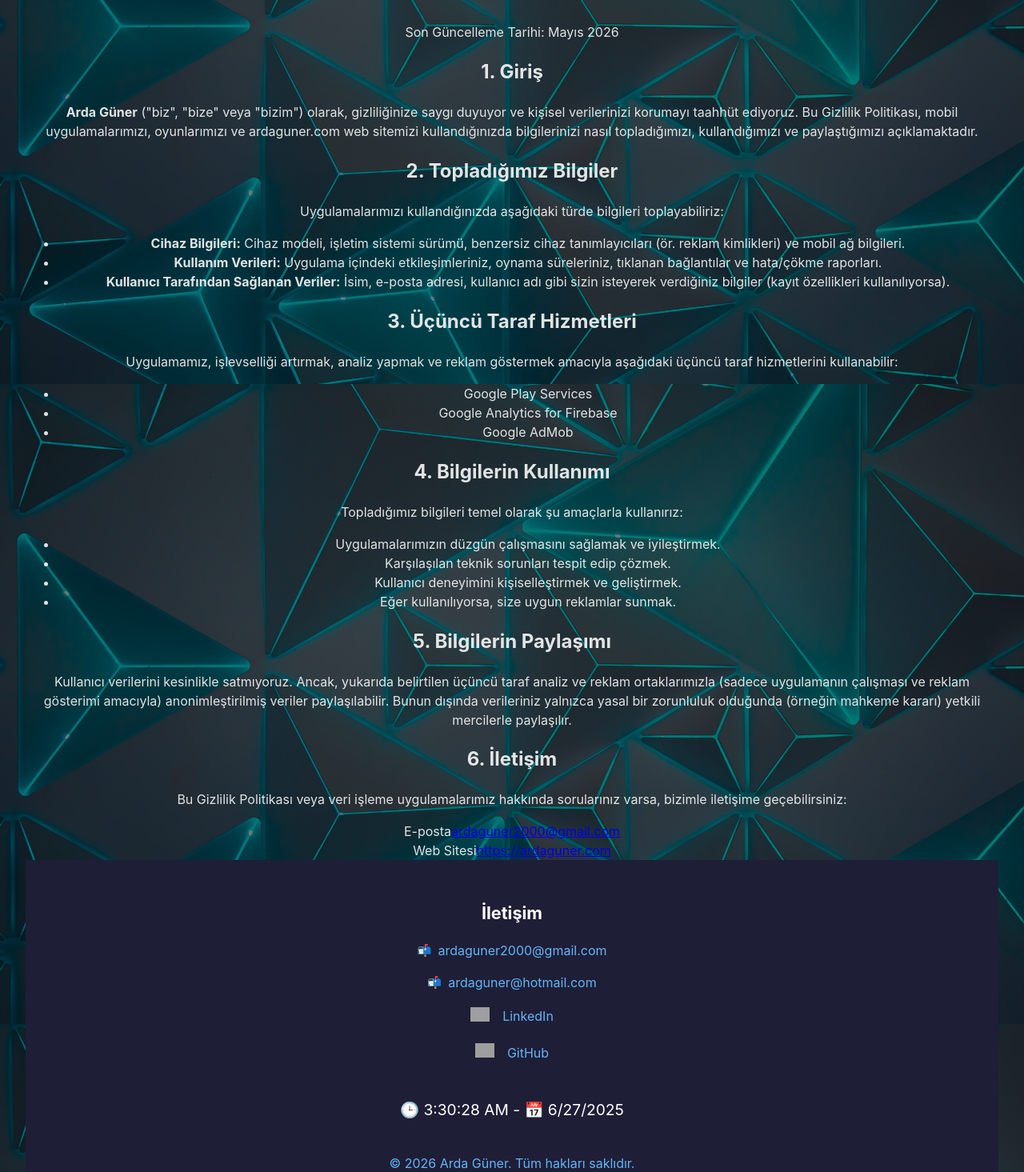
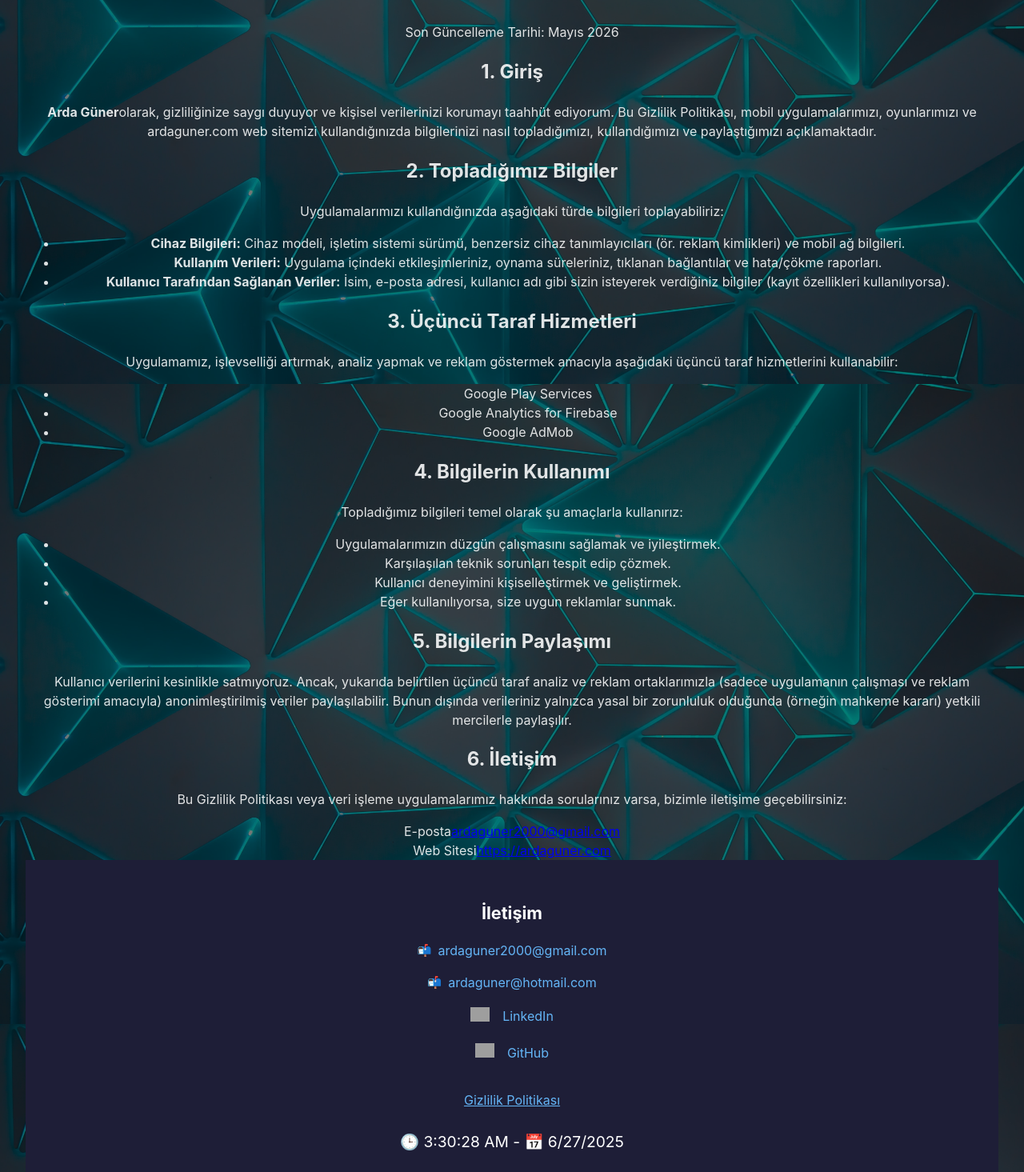
Before and after one commit to Ardeko/ardaguner.com, a React (Vite) app in the folder ardo/: page /privacy-policy in a window 1280 px wide. Shown: the part 320-1785 px from the top of the page at 80% size. Built offline with nearby package versions, Linux system fonts and the light colour scheme; grey boxes are pictures that could not be loaded.

Commit message:
policybridge

```diff
--- a/ardo/src/App.jsx
+++ b/ardo/src/App.jsx
@@ -337,7 +337,11 @@ function App() {
               GitHub
             </a>
           </li>
-          <li style={{ marginBottom: "1rem" }}></li> {/* Boşluk için */}
+          <li style={{ marginBottom: "1rem", marginTop: "1rem" }}>
+  <Link to="/privacy-policy" style={{ color: "#64b5f6", textDecoration: "underline" }}>
+    {language === "tr" ? "Gizlilik Politikası" : "Privacy Policy"}
+  </Link>
+</li>
         </ul>
 
         {/* Saat ve Tarih */}
--- a/ardo/src/PrivacyPolicy.jsx
+++ b/ardo/src/PrivacyPolicy.jsx
@@ -23,7 +23,7 @@ const PrivacyPolicy = () => {
               1. Giriş
             </h2>
             <p>
-              <strong>Arda Güner</strong> ("biz", "bize" veya "bizim") olarak, gizliliğinize saygı duyuyor ve kişisel verilerinizi korumayı taahhüt ediyoruz. Bu Gizlilik Politikası, mobil uygulamalarımızı, oyunlarımızı ve <span className="text-indigo-600 font-semibold">ardaguner.com</span> web sitemizi kullandığınızda bilgilerinizi nasıl topladığımızı, kullandığımızı ve paylaştığımızı açıklamaktadır.
+              <strong>Arda Güner</strong>olarak, gizliliğinize saygı duyuyor ve kişisel verilerinizi korumayı taahhüt ediyorum. Bu Gizlilik Politikası, mobil uygulamalarımızı, oyunlarımızı ve <span className="text-indigo-600 font-semibold">ardaguner.com</span> web sitemizi kullandığınızda bilgilerinizi nasıl topladığımızı, kullandığımızı ve paylaştığımızı açıklamaktadır.
             </p>
           </section>
 
```
